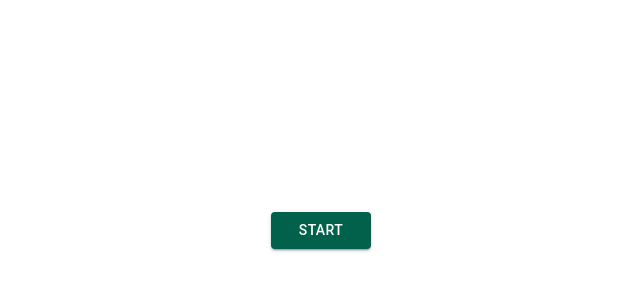
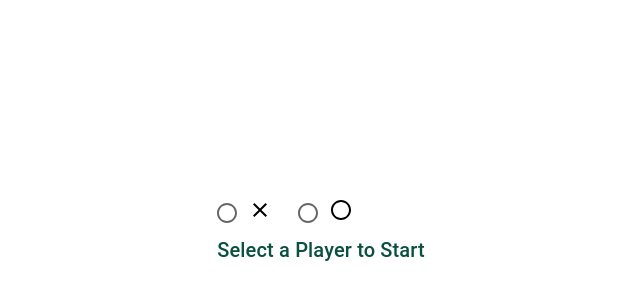
Before and after one commit to Tiinzzy/react-projects, a React (Create React App) app in the folder tic-tac-toe/: page / in a window 1280 px wide. Shown: the part 8-308 px from the top of the page, without its empty margins (319-959 px from the left). Built offline with nearby package versions, Linux system fonts and the light colour scheme.

Commit message:
removed button and added radio to choose from a symbol and start the play

```diff
--- a/tic-tac-toe/src/components/TicTacToe.js
+++ b/tic-tac-toe/src/components/TicTacToe.js
@@ -1,7 +1,14 @@
 import React from "react";
 
 import Box from '@mui/material/Box';
-import Button from '@mui/material/Button';
+import Radio from '@mui/material/Radio';
+import RadioGroup from '@mui/material/RadioGroup';
+import FormControlLabel from '@mui/material/FormControlLabel';
+import FormControl from '@mui/material/FormControl';
+import Typography from '@mui/material/Typography';
+
+import OIcon from '@mui/icons-material/RadioButtonUnchecked';
+import XIcon from '@mui/icons-material/Close';
 
 import { RC_ARRAY, USER, COMPUTER, FREE, getNextMove } from './tic_tac_to_logic';
 
@@ -9,7 +16,11 @@ import './style.css';
 
 const X_SYMBOL = '✕';
 const O_SYMBOL = 'o';
-const DELAY_TIME = 3 * 1000;
+const DELAY_TIME = 1 * 1000;
+
+const X_RETURN_VALUE = <XIcon />;
+const O_RETURN_VALUE = <OIcon />;
+
 
 const cellStyle = (turn) => {
     return {
@@ -17,15 +28,15 @@ const cellStyle = (turn) => {
     }
 }
 
+function xo(id, userSymbol) {
+    let result = '';
+    if (id === USER) {
+        result = userSymbol === X_SYMBOL ? X_RETURN_VALUE : O_RETURN_VALUE
+    } else if (id === COMPUTER) {
+        result = userSymbol === X_SYMBOL ? O_RETURN_VALUE : X_RETURN_VALUE
+    }
 
-function xo(id, userSymbol) {
-    if (id === USER) {
-        return userSymbol
-    } else if (id === COMPUTER) {
-        return userSymbol === X_SYMBOL ? O_SYMBOL : X_SYMBOL
-    } else {
-        return ''
-    }
+    return (<div>{result}</div>)
 }
 
 class TicTacToe extends React.Component {
@@ -35,15 +46,15 @@ class TicTacToe extends React.Component {
         this.state = {
             board: [...Array(9)].map(e => FREE),
             turn: USER,
-            userSymbol: X_SYMBOL,
+            userSymbol: null,
             playerTurn: 'It\'s your turn',
             play: false,
             display: true
         }
     }
 
-    startGame() {
-        this.setState({ play: true, display: false })
+    startGame(e) {
+        this.setState({ play: true, display: false, userSymbol: e })
     }
 
     playComputer() {
@@ -73,7 +84,19 @@ class TicTacToe extends React.Component {
         return (
             <Box>
                 {this.state.display === true &&
-                    <Button variant="contained" className="StartBtn" onClick={() => this.startGame()}>Start</Button>}
+                    <Box className="StartGameBox">
+                        <FormControl>
+                            <RadioGroup>
+                                <span className="FormItems">
+                                    <span style={{ marginRight: 10 }}>
+                                        <FormControlLabel value={X_SYMBOL} control={<Radio />} label={X_RETURN_VALUE} onClick={() => this.startGame(X_SYMBOL)} />
+                                    </span>
+                                    <FormControlLabel value={O_SYMBOL} control={<Radio />} label={O_RETURN_VALUE} onClick={() => this.startGame(O_SYMBOL)} />
+                                </span>
+                            </RadioGroup>
+                        </FormControl>
+                        <Typography variant="h6" style={{ color: 'rgb(9, 80, 63)' }}>Select a Player to Start </Typography>
+                    </Box>}
                 {this.state.play === true && <Box>
                     <Box className="PlayerTurn">
                         {this.state.playerTurn}
```
